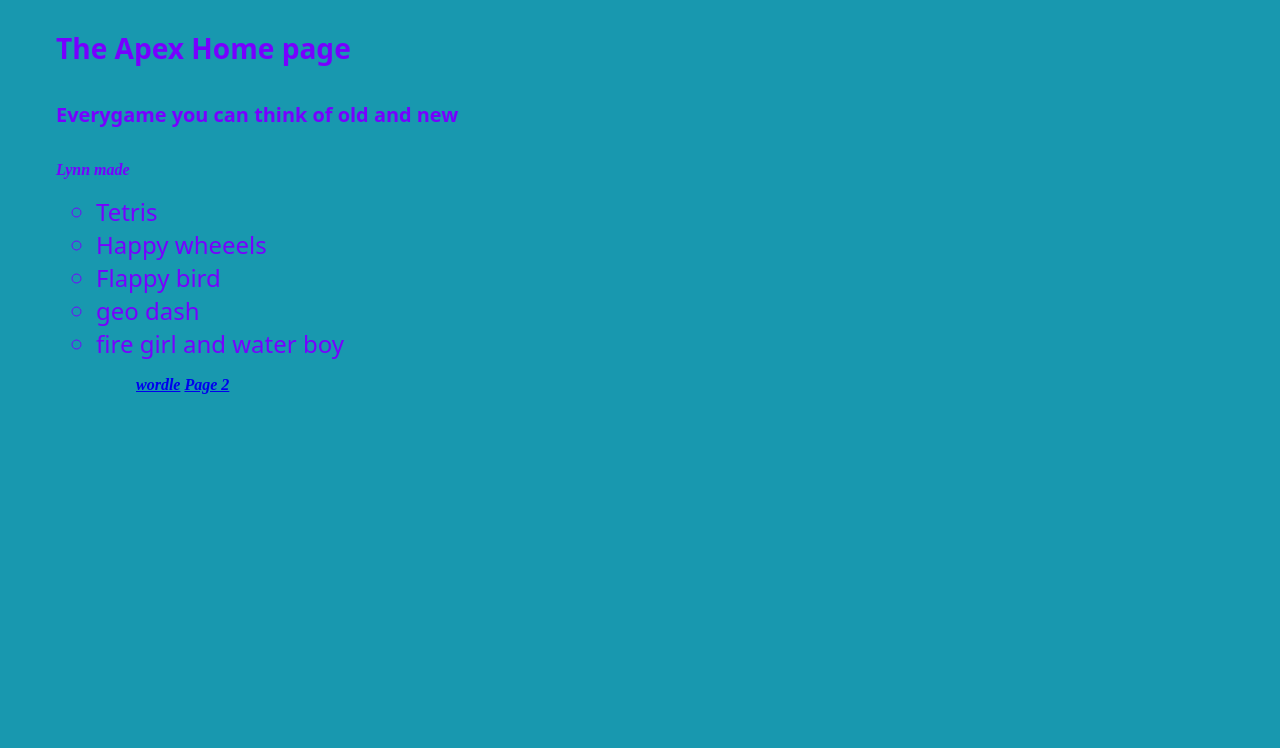
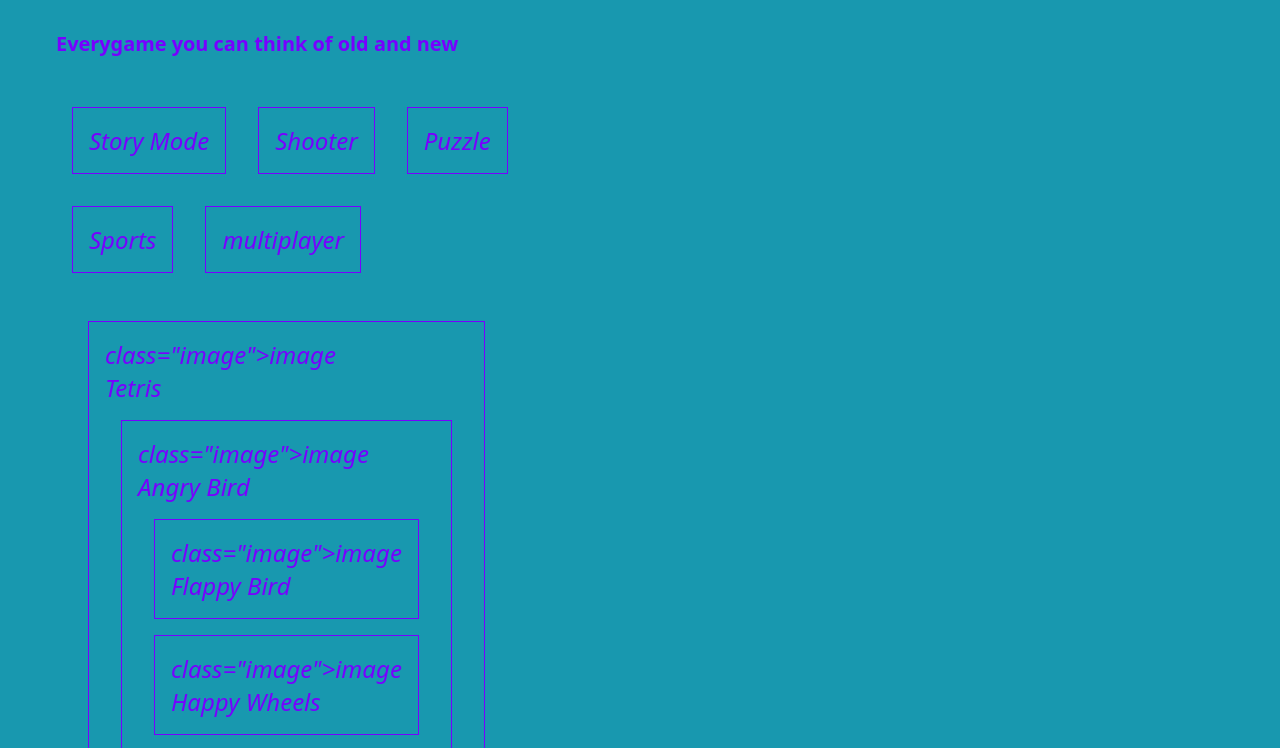
Before and after one commit to Jzielmal/my-cps140-website, a website: page index.html in a window 1280 px wide. Shown: the part 173-921 px from the top of the page. Before the commit the page ends 800 px from the top, so only its background shows below. Drawn offline with Linux system fonts and the light colour scheme.

Commit message:
redesign pages layout

```diff
--- a/index.html
+++ b/index.html
@@ -16,22 +16,28 @@
      <a href="/" aria-current="page">Home</a>
       <a href="./pages/new/page2.html">Other page</a>
     </nav>
+
     <main>
+
+      </div>
       <ul>
       <h1>APEX</h1>
-      <h3>The Apex Home page</h3>
       <h5>Everygame you can think of old and new</h5>
-      <p>Lynn made</p>
-      <ul><li>Tetris</li>
-      <li>Happy wheeels</li>
-      <li>Flappy bird</li>
-      <li>geo dash</li>
-      <li>fire girl and water boy</li>
-      <ul>
-      <p>
-        <a href="https://www.nytimes.com/games/wordle/index.html">wordle</a>
-        <a href="./pages/new/page2.html">Page 2</a>
-      </p>
+      <div class="parent">
+        <div class="child">Story Mode</div>
+        <div class="child">Shooter</div>
+        <div class="child">Puzzle</div>
+        <div class="child">Sports</div>
+        <div class="child">multiplayer</div>
+      </div>
+      <main>
+      <div class="parent">
+        <div class="child"><div> class="image">image<div>Tetris</div>
+        <div class="child"><div> class="image">image<div>Angry Bird</div>
+        <div class="child"><div> class="image">image</div>Flappy Bird</div>
+        <div class="child"><div> class="image">image</div>Happy Wheels</div>
+        <div class="child"><div> class="image">image</div>Fire Girl And Water Boy</div>
+      </div>
     </main>
   </body>
 </html>
```
Also changed, not shown: pages/new/page2.html (+7 -8 lines), styles.css (+14 -18 lines).
